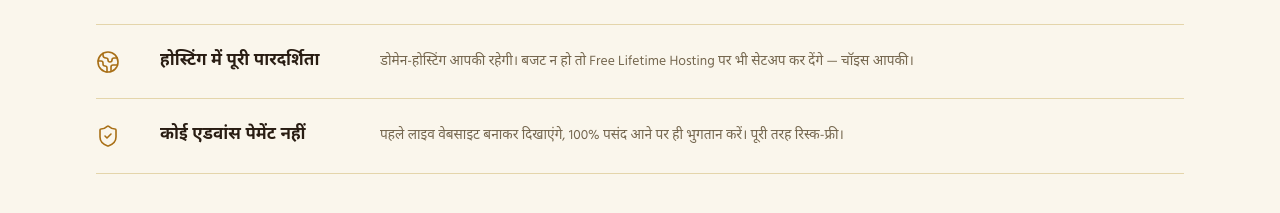
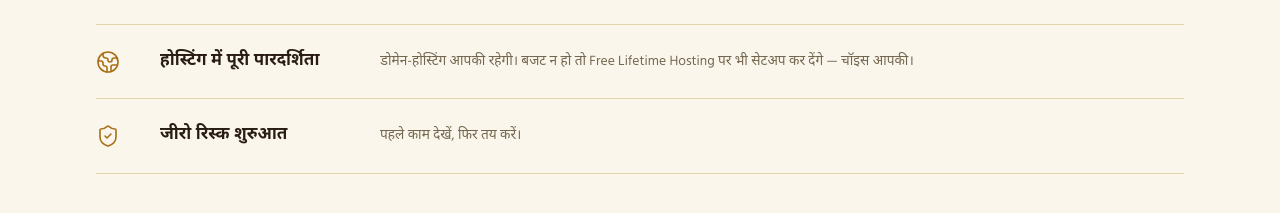
Before and after one commit to arkoseinfosoft-lang/arkose-999-landing-page, a React (Vite) app: page / in a window 1280 px wide. Shown: the part 2640-2853 px from the top of the page. Built offline with nearby package versions, Linux system fonts and the light colour scheme; a web font is replaced by a local one.

Commit message:
your commit message here

```diff
--- a/src/data/content.ts
+++ b/src/data/content.ts
@@ -61,8 +61,8 @@ export const whyUs = [
     body: "डोमेन-होस्टिंग आपकी रहेगी। बजट न हो तो Free Lifetime Hosting पर भी सेटअप कर देंगे — चॉइस आपकी।",
   },
   {
-    title: "कोई एडवांस पेमेंट नहीं",
-    body: "पहले लाइव वेबसाइट बनाकर दिखाएंगे, 100% पसंद आने पर ही भुगतान करें। पूरी तरह रिस्क-फ्री।",
+    title: "जीरो रिस्क शुरुआत",
+    body: "पहले काम देखें, फिर तय करें।",
   },
 ];
 
```
